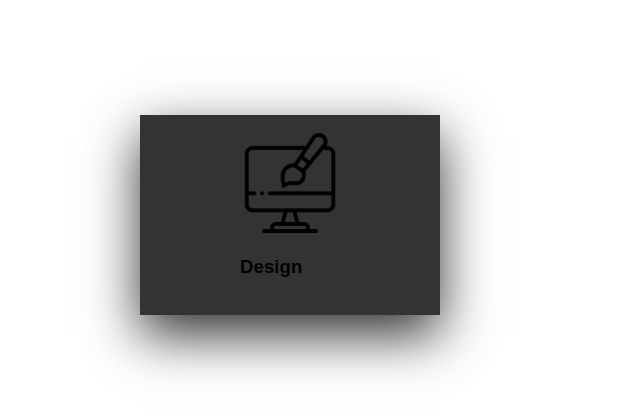
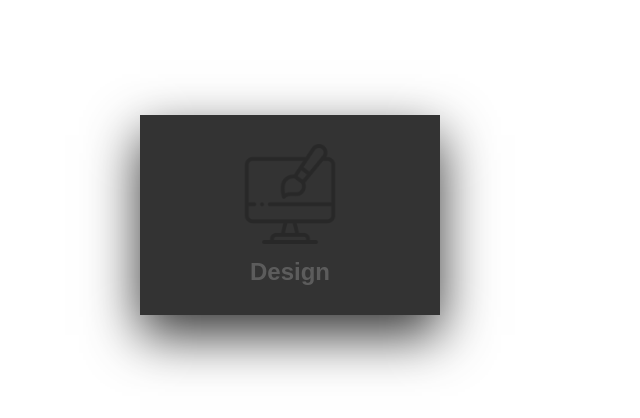
Before and after one commit to Marasz01/algebra.selektori, a plain HTML site: page index.html in a window 1280 px wide. Shown: the whole page, without its empty margins (0-640 px from the left). Drawn offline with Linux system fonts and the light colour scheme.

Commit message:
add style

```diff
--- a/css/style.css
+++ b/css/style.css
@@ -56,3 +56,39 @@ body {
     margin: 0;
     padding: 0;
 }
+
+.container .card .face.face1 .content {
+    opacity: 0.2;
+    transition: 0.5s;
+}
+
+.container .card:hover .face.face1 .content {
+    opacity: 1;
+}
+
+.container .card .face.face1 .content img {
+    max-width: 100px;
+}
+
+.container .card .face.face1 .content h3 {
+    margin: 10px 0 0;
+    padding: 0;
+    color: #fff;
+    text-align: center;
+    font-size: 1.5em;
+}
+
+.container .card .face.face2 .content a {
+    margin: 15px 0 0;
+    display: inline-block;
+    text-decoration: none;
+    font-weight: 900;
+    color: #333;
+    padding: 5px;
+    border: 1px solid #333;
+}
+
+.container .card .face.face2 .content a:hover {
+    background: #333;
+    color: #fff;
+}
```
